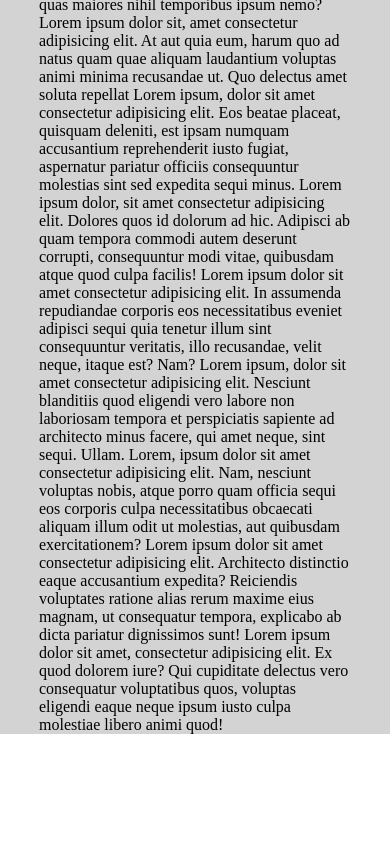
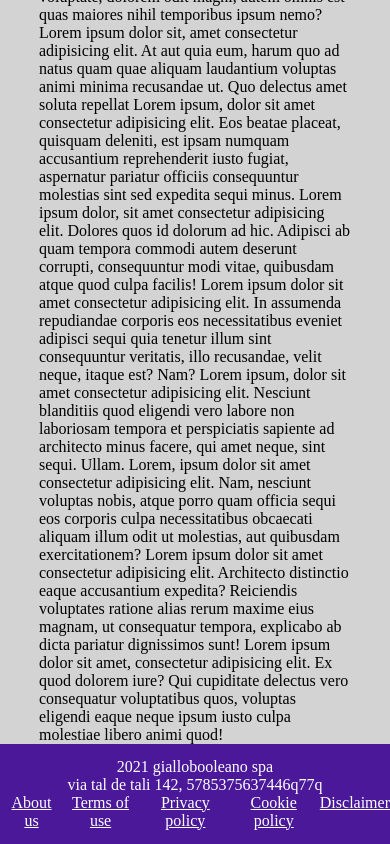
Before and after one commit to AlbertoOrlando/htmlcss-responsive-layout, a plain HTML site: page index.html in a window 390 px wide. Shown: the part 974-1818 px from the top of the page. Before the commit the page ends 1718 px from the top, so only its background shows below. Drawn offline with Linux system fonts and the light colour scheme.

Commit message:
[feat] add footer

```diff
--- a/css/style.css
+++ b/css/style.css
@@ -41,7 +41,7 @@ main{
 
 .container{
     width: 80%;
-    margin: 10px auto;
+    margin: 0px auto;
 }
 
 .pgray{
@@ -144,6 +144,32 @@ h2{
     clear: both;
 }
 
+/* footer */
+footer {
+    background-color: rgb(74, 24, 153);
+    height: 100px;
+    display: flex;
+    justify-content: space-between;
+    align-items: center;
+}
+
+.ful ul{
+    list-style: none;
+    display: flex;
+}
+
+.ful ul li{
+   padding-left: 5px;
+}
+
+.alas{
+    color: white;
+}
+
+.copy{
+    color: white;
+}
+
 
 /* versione tablet */
 @media screen and (max-width: 991px) and (min-width: 768px) {
@@ -174,6 +200,18 @@ h2{
         padding: 5px 40px;
     }
 
+    footer{
+        flex-direction: column;
+        align-items: center;
+        justify-content: center;
+        text-align: center;
+        flex-wrap: wrap;
+    }
+
+    .ful li{
+        width: 25%;
+    }
+
 }
 
 
@@ -196,6 +234,10 @@ h2{
         width: 30%;
         margin-bottom: 20px;
     } */
+
+    .continfo1{
+        padding-bottom: 20px;
+    }
     .img1, .continfo1{
         width: 100%;
     }
@@ -216,4 +258,12 @@ h2{
         margin: 0px auto;
     }
 
+    footer{
+        flex-direction: column;
+        align-items: center;
+        justify-content: center;
+        text-align: center;
+        flex-wrap: wrap;
+    }
+
 }
--- a/index.html
+++ b/index.html
@@ -58,7 +58,17 @@
 
     <!-- footer -->
     <footer>
-
+            <div class="copy">
+                <p>2021 giallobooleano spa</p>
+                <p>via tal de tali 142, 5785375637446q77q</p>
+            </div>
+            <div class="ful"><ul>
+                <li><a class="alas" href="gaeth">About us</a></li>
+                <li><a class="alas" href="grehae">Terms of use</a></li>
+                <li><a class="alas" href="rgtehs">Privacy policy</a></li>
+                <li><a class="alas" href="geahge">Cookie policy</a></li>
+                <li><a class="alas" href="ghaeth">Disclaimer</a></li>
+            </ul></div>
     </footer>
 
 </body>
```
